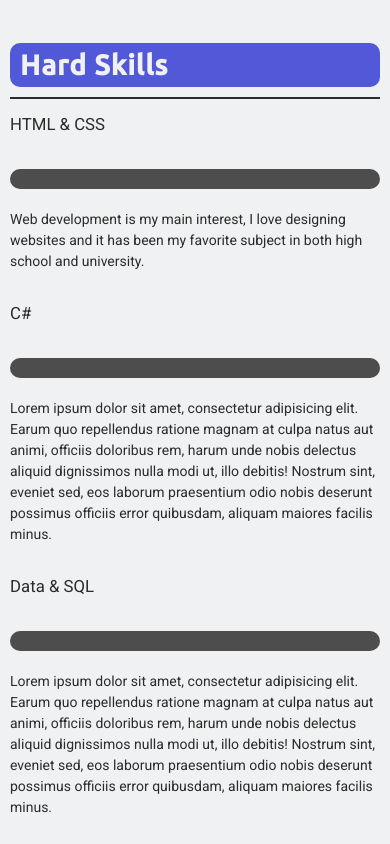
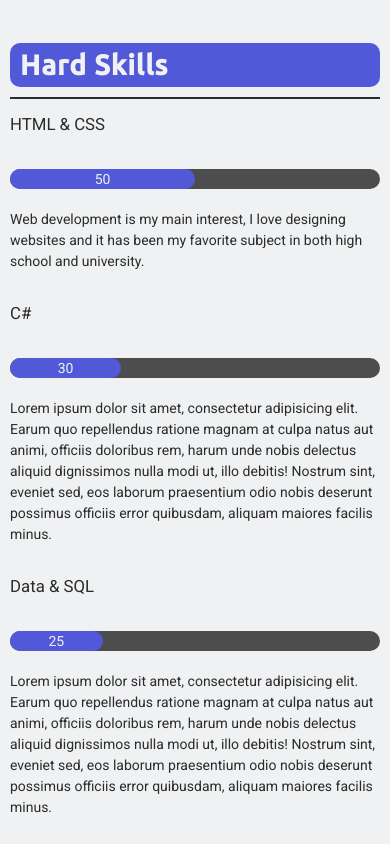
Before and after one commit to Robbe-vH/Portfolio, an Angular app: page / in a window 390 px wide. Shown: the part 2402-3246 px from the top of the page. Built offline with nearby package versions, Linux system fonts and the light colour scheme.

Commit message:
animatie skillbalkje gefixt voor mobile scroll event

```diff
--- a/src/app/resume/resume.component.ts
+++ b/src/app/resume/resume.component.ts
@@ -1,4 +1,4 @@
-import { Component, Input } from "@angular/core";
+import { Component, ElementRef, ViewChild } from "@angular/core";
 
 @Component({
     selector: 'portfolio-ResumePagina',
@@ -6,5 +6,4 @@ import { Component, Input } from "@angular/core";
     styleUrls: ['./resume.component.css']
 })
 export class ResumePagina {
-
 }
--- a/src/app/resume/skillbalkjes/skillbalkje.component.css
+++ b/src/app/resume/skillbalkjes/skillbalkje.component.css
@@ -10,7 +10,7 @@
     text-align: center;
     color: #F0F1F2;
     height: 20px;
-    width: 0%;
+    width: 100px;
     border-radius: 10px;
     background-color: #5259D9;
     align-items: center;
--- a/src/app/resume/skillbalkjes/skillbalkje.component.html
+++ b/src/app/resume/skillbalkjes/skillbalkje.component.html
@@ -1,2 +1,9 @@
-<div class="skillbalk" (mouseenter)="move()">
-    <div id="skillbar1" class="skillload" [style.width.%]="divWidth" *ngIf="divWidth>1"> {{ divWidth }}%</div>
+<div #skillbar class="skillbalk" (mouseover)="move()">
+    <div  class="skillload" [style.width.%]="divWidth" *ngIf="divWidth>1"> {{ divWidth}}</div>
+    <!-- <h1>Is div shown? {{isTestDivScrolledIntoView ? 'Yes!' : 'No :-('}}</h1> -->
+</div>
+
+<!-- <div class="skillbalk" (scroll)="move()">
+    <div #skillbar class="skillload" [style.width.%]="divWidth" *ngIf="divWidth>1"> {{ divWidth }}%</div>
+    <h1>Is div shown? {{isTestDivScrolledIntoView ? 'Yes!' : 'No :-('}}</h1>
+</div> -->
--- a/src/app/resume/skillbalkjes/skillbalkje.component.ts
+++ b/src/app/resume/skillbalkjes/skillbalkje.component.ts
@@ -1,4 +1,4 @@
-import { Component, Input } from "@angular/core";
+import { Component, ViewChild, ElementRef, HostListener, Input } from "@angular/core";
 
 @Component({
     selector: 'resume-skillbalkje',
@@ -7,10 +7,29 @@ import { Component, Input } from "@angular/core";
 })
 export class SkillBalkje {
     divWidth = 0;
-    @Input() maxWidth:number;
+    @Input() maxWidth: number;
     id = 0;
-    portfolioIsClicked = false;
-    contactIsClicked = false;
+
+
+    @ViewChild('skillbar', { static: false })
+    private testDiv: ElementRef<HTMLDivElement>;
+    isDivScrolledIntoView: boolean;
+
+    @HostListener('window:scroll', ['$event'])
+    isScrolledIntoView() {
+        if (this.testDiv) {
+            const rect = this.testDiv.nativeElement.getBoundingClientRect();
+            const topShown = rect.top >= 0;
+            const bottomShown = rect.bottom <= window.innerHeight;
+            this.isDivScrolledIntoView = topShown && bottomShown;
+            console.log(this.isDivScrolledIntoView)
+
+        }
+
+        if (this.isDivScrolledIntoView) {
+            setTimeout(() => {this.move()}, 100);
+        }
+    }
 
     move(): void {
         console.log(this.divWidth);
@@ -18,7 +37,7 @@ export class SkillBalkje {
             if (this.divWidth < this.maxWidth) {
 
                 this.divWidth++;
-        }
-         }, 10);
+            }
+        }, 70);
     }
 }
```
